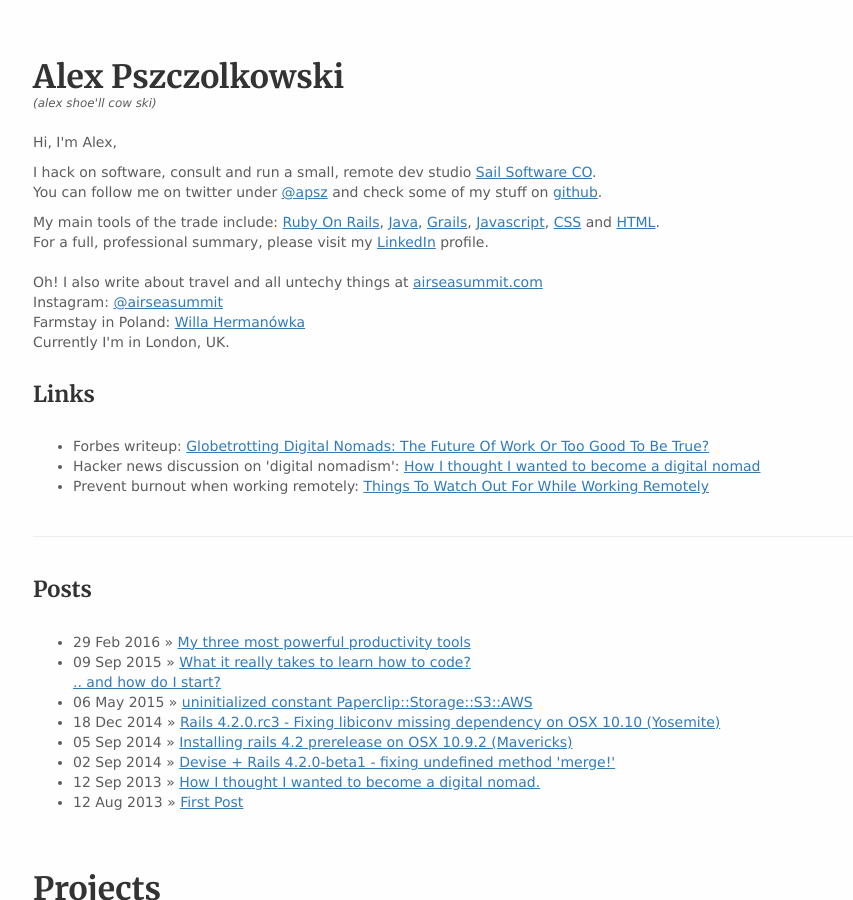
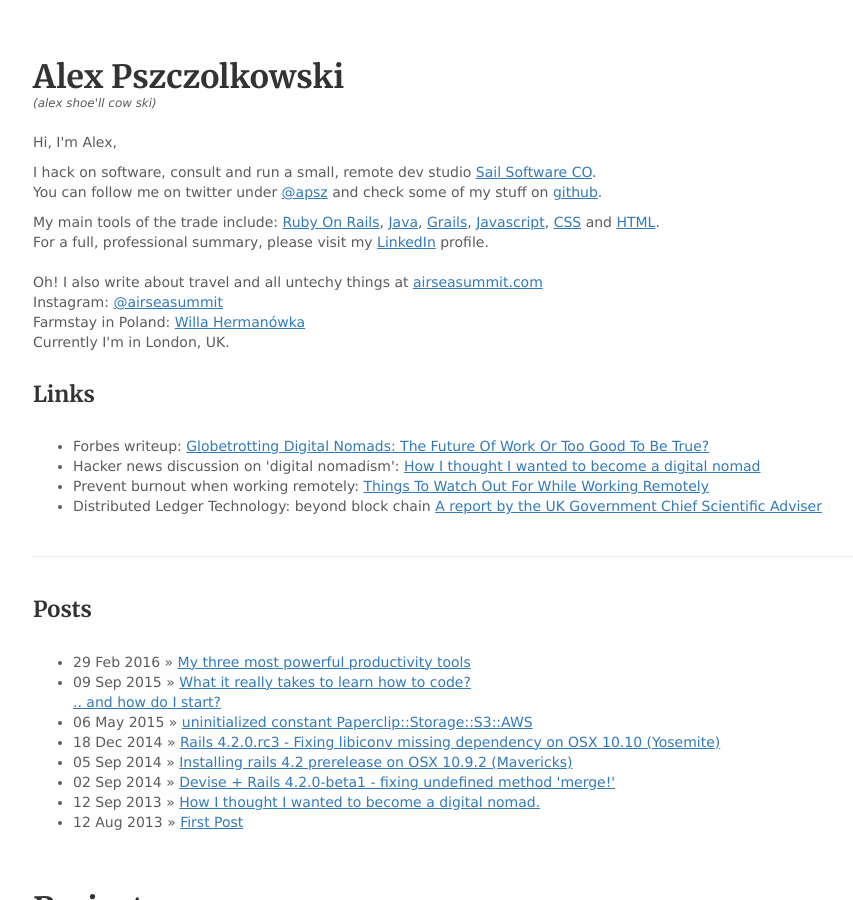
Before and after one commit to alexp/alexp.github.io, a Jekyll site: the page built from index.html, in a window 1280 px wide and 900 px high. Shown: the whole window, without its empty margins (37-890 px from the left). Built offline with Jekyll 4.4.1, drawn with Linux system fonts in a browser that asks for light colours; comment, search, counter and statistics services are not loaded.

Commit message:
Add blockchain report link

```diff
--- a/index.html
+++ b/index.html
@@ -42,6 +42,7 @@
             <li>Forbes writeup: <a href="http://www.forbes.com/sites/forbesleadershipforum/2015/12/22/globetrotting-digital-nomads-the-future-of-work-or-too-good-to-be-true/">Globetrotting Digital Nomads: The Future Of Work Or Too Good To Be True?</a></li>
             <li>Hacker news discussion on 'digital nomadism': <a href="https://news.ycombinator.com/item?id=6388820">How I thought I wanted to become a digital nomad</a></li>
             <li>Prevent burnout when working remotely: <a href="https://www.toptal.com/remote/remote-work-burnout-a-cautionary-tale">Things To Watch Out For While Working Remotely</a></li>
+            <li>Distributed  Ledger Technology: beyond block chain <a href="https://www.gov.uk/government/uploads/system/uploads/attachment_data/file/492972/gs-16-1-distributed-ledger-technology.pdf">A report by the UK Government Chief Scientific Adviser</a></li>
           </ul>
         </p>
 
```
